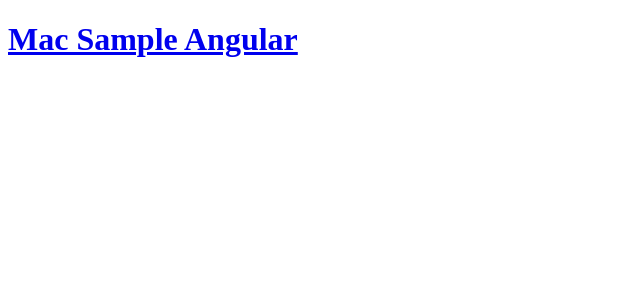
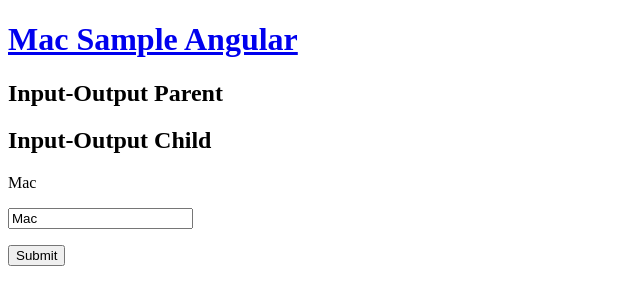
Before and after one commit to MacKittipat/mac-ng-sample, an Angular app: page /input-output in a window 1280 px wide. Before the commit this address led to /. Shown: the top 304 px of the page, without its empty margins (0-640 px from the left). Built offline with nearby package versions, Linux system fonts and the light colour scheme.

Commit message:
Create input output sample

```diff
--- a/src/app/app-routing.module.ts
+++ b/src/app/app-routing.module.ts
@@ -1,12 +1,14 @@
-import { NgModule } from '@angular/core';
-import { Routes, RouterModule } from '@angular/router';
+import {NgModule} from '@angular/core';
+import {RouterModule, Routes} from '@angular/router';
 import {TemplateSyntaxComponent} from './modules/template-syntax/template-syntax.component';
 import {MainComponent} from './modules/main/main.component';
+import {IoParentComponent} from './modules/input-output/io-parent/io-parent.component';
 
 
 const routes: Routes = [
   {path: '', component: MainComponent},
   {path: 'template-syntax', component: TemplateSyntaxComponent},
+  {path: 'input-output', component: IoParentComponent},
 ];
 
 @NgModule({
--- /dev/null
+++ b/src/app/modules/input-output/io-child/io-child.component.html
@@ -0,0 +1,9 @@
+<h2>Input-Output Child</h2>
+
+<p>{{customerName}}</p>
+<p>
+  <input [(ngModel)]="customerName">
+</p>
+<p>
+  <button type="submit" (click)="onSubmit()">Submit</button>
+</p>
--- /dev/null
+++ b/src/app/modules/input-output/io-child/io-child.component.ts
@@ -0,0 +1,22 @@
+import {Component, EventEmitter, Input, OnInit, Output} from '@angular/core';
+
+@Component({
+  selector: 'app-io-child',
+  templateUrl: './io-child.component.html',
+  styleUrls: ['./io-child.component.css']
+})
+export class IoChildComponent implements OnInit {
+
+  @Input() customerName: string;
+  @Output() onClickSubmit: EventEmitter<any> = new EventEmitter<any>();
+
+  constructor() { }
+
+  ngOnInit(): void {
+  }
+
+  onSubmit(): void {
+    this.onClickSubmit.emit('Hello ' + this.customerName);
+  }
+
+}
--- /dev/null
+++ b/src/app/modules/input-output/io-parent/io-parent.component.html
@@ -0,0 +1,3 @@
+<h2>Input-Output Parent</h2>
+
+<app-io-child [customerName]="customerName" (onClickSubmit)="updateCustomerName($event)"></app-io-child>
--- /dev/null
+++ b/src/app/modules/input-output/io-parent/io-parent.component.ts
@@ -0,0 +1,24 @@
+import { Component, OnInit } from '@angular/core';
+
+@Component({
+  selector: 'app-io-parent',
+  templateUrl: './io-parent.component.html',
+  styleUrls: ['./io-parent.component.css']
+})
+export class IoParentComponent implements OnInit {
+
+  customerName: string;
+
+  constructor() { }
+
+  ngOnInit(): void {
+    this.customerName = 'Mac';
+  }
+
+  updateCustomerName($event): void {
+    this.customerName = $event;
+    console.log(this.customerName);
+    console.log($event);
+  }
+
+}
--- a/src/app/modules/main/main.component.html
+++ b/src/app/modules/main/main.component.html
@@ -6,5 +6,8 @@
     <li>
       <a routerLink="template-syntax">Template Syntax</a>
     </li>
+    <li>
+      <a routerLink="input-output">Input Output</a>
+    </li>
   </ul>
 </nav>
```
Also changed, not shown: src/app/app.module.ts (+11 -7 lines), src/app/modules/input-output/io-child/io-child.component.css (added), src/app/modules/input-output/io-parent/io-parent.component.css (added), 2 other files (tests, documents, lock files or other folders).
